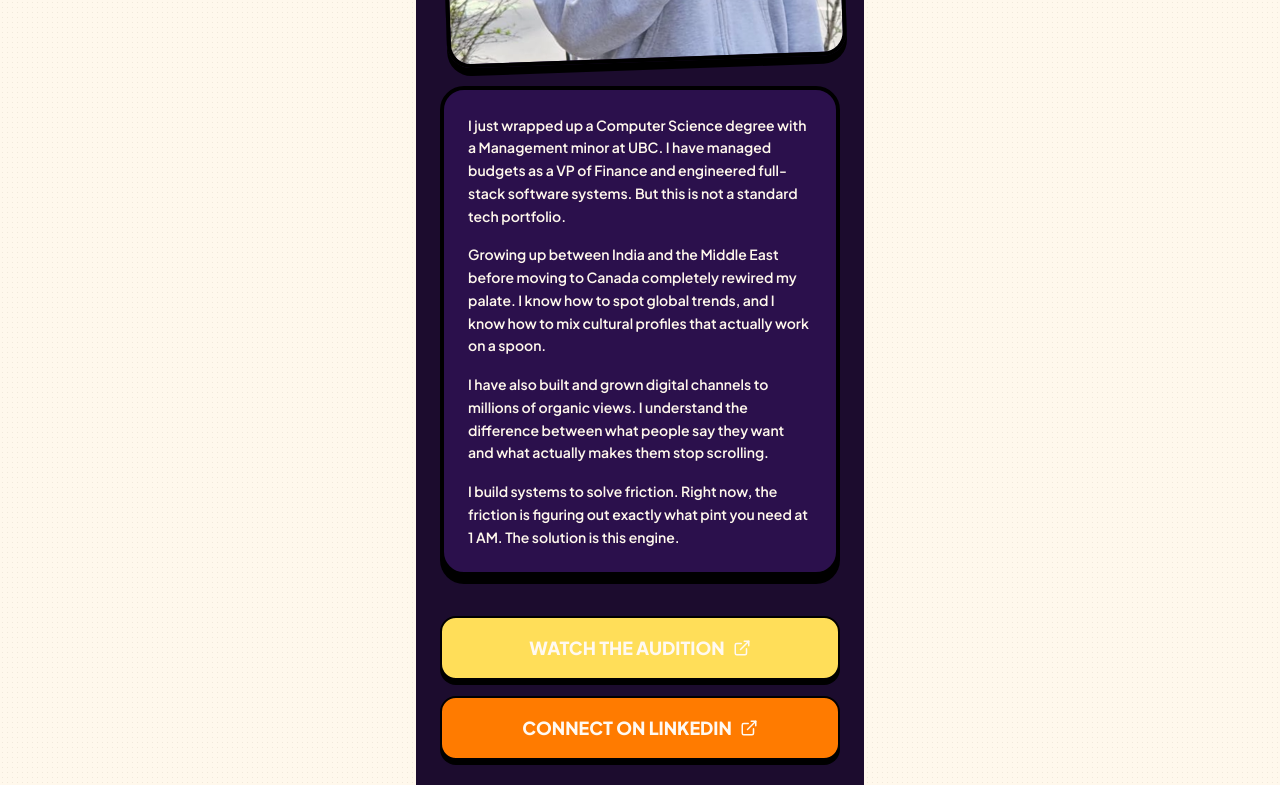
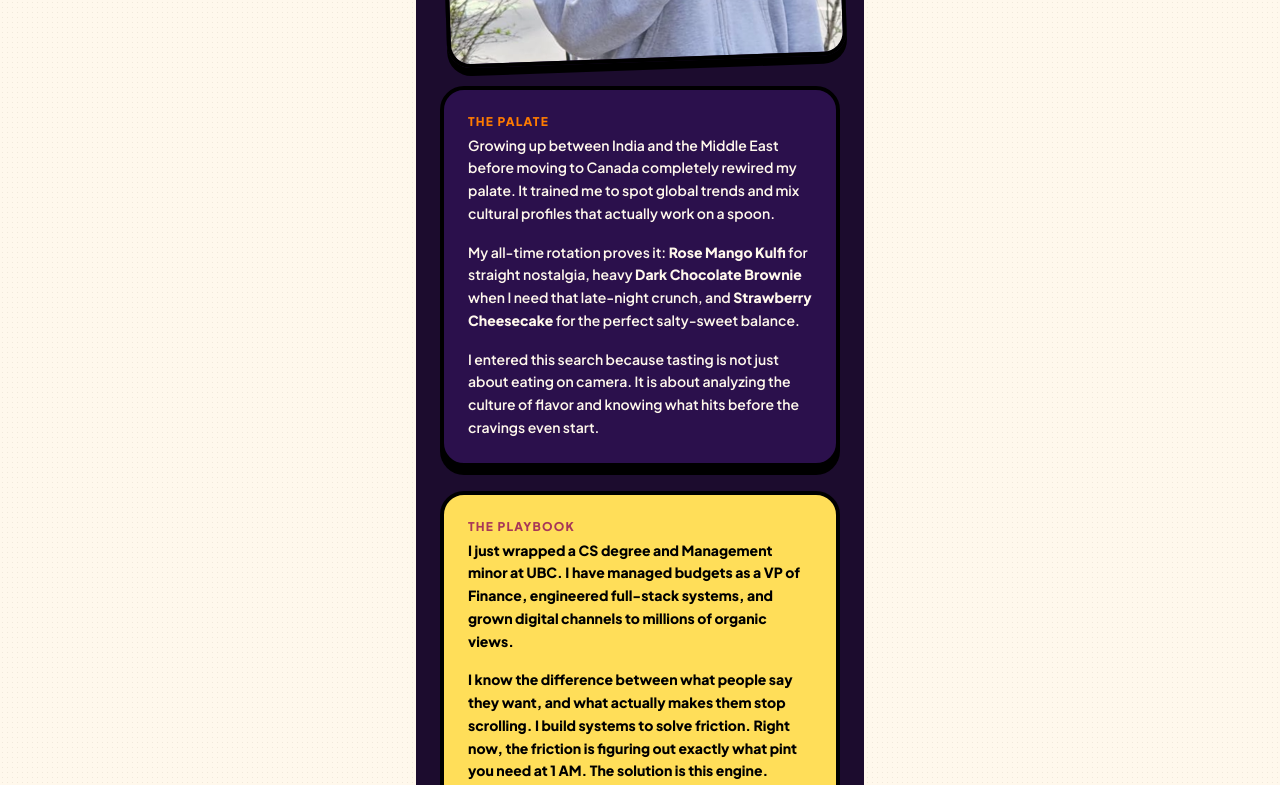
Before and after one commit to Aaditya-Golash/Ice-Cream-tester, a Next.js app: page /about in a window 1280 px wide. Shown: the part 680-1465 px from the top of the page. Built offline with nearby package versions, Linux system fonts and the light colour scheme; no server answers; a web font is replaced by a local one.

Commit message:
Revise content in about page for clarity
Updated personal narrative and system-building description.

```diff
--- a/app/about/page.tsx
+++ b/app/about/page.tsx
@@ -32,18 +32,28 @@ export default function AboutPage() {
           />
         </div>
 
+        {/* BOX 1: The Palate & Story */}
         <div className="bg-[#2b104c] border-4 border-black rounded-3xl p-6 shadow-[0_8px_0px_#000] space-y-4 text-sm font-medium leading-relaxed text-[#fff8ec]">
+          <p className="text-xs font-black tracking-widest uppercase text-[#ff7b00] mb-1">The Palate</p>
           <p>
-            I just wrapped up a Computer Science degree with a Management minor at UBC. I have managed budgets as a VP of Finance and engineered full-stack software systems. But this is not a standard tech portfolio.
+            Growing up between India and the Middle East before moving to Canada completely rewired my palate. It trained me to spot global trends and mix cultural profiles that actually work on a spoon.
           </p>
           <p>
-            Growing up between India and the Middle East before moving to Canada completely rewired my palate. I know how to spot global trends, and I know how to mix cultural profiles that actually work on a spoon.
+            My all-time rotation proves it: <strong>Rose Mango Kulfi</strong> for straight nostalgia, heavy <strong>Dark Chocolate Brownie</strong> when I need that late-night crunch, and <strong>Strawberry Cheesecake</strong> for the perfect salty-sweet balance.
           </p>
           <p>
-            I have also built and grown digital channels to millions of organic views. I understand the difference between what people say they want and what actually makes them stop scrolling.
+            I entered this search because tasting is not just about eating on camera. It is about analyzing the culture of flavor and knowing what hits before the cravings even start.
+          </p>
+        </div>
+
+        {/* BOX 2: The Systems & Culture */}
+        <div className="bg-[#ffde59] text-black border-4 border-black rounded-3xl p-6 shadow-[0_8px_0px_#000] space-y-4 text-sm font-bold leading-relaxed">
+          <p className="text-xs font-black tracking-widest uppercase text-[#a83758] mb-1">The Playbook</p>
+          <p>
+            I just wrapped a CS degree and Management minor at UBC. I have managed budgets as a VP of Finance, engineered full-stack systems, and grown digital channels to millions of organic views.
           </p>
           <p>
-            I build systems to solve friction. Right now, the friction is figuring out exactly what pint you need at 1 AM. The solution is this engine.
+            I know the difference between what people say they want, and what actually makes them stop scrolling. I build systems to solve friction. Right now, the friction is figuring out exactly what pint you need at 1 AM. The solution is this engine.
           </p>
         </div>
 
```
